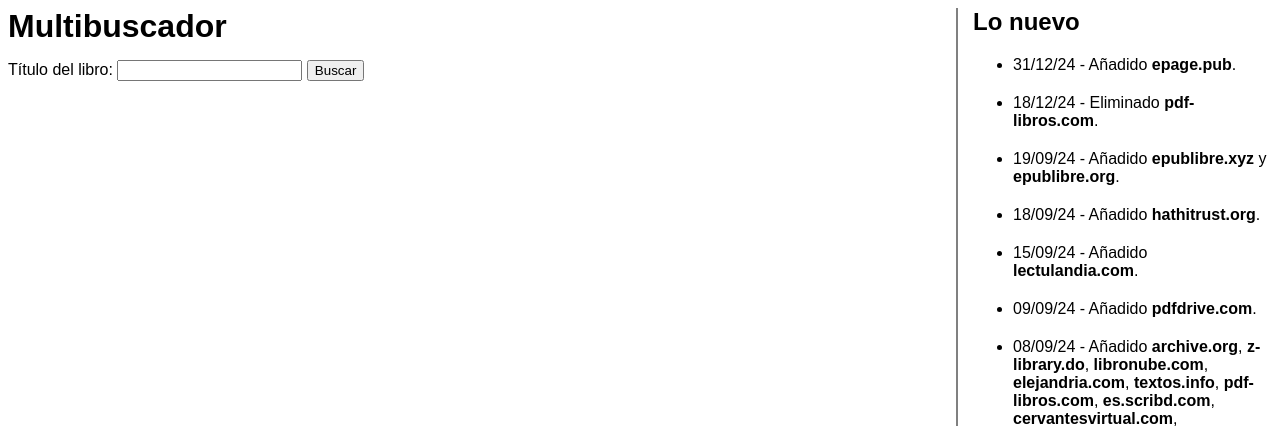
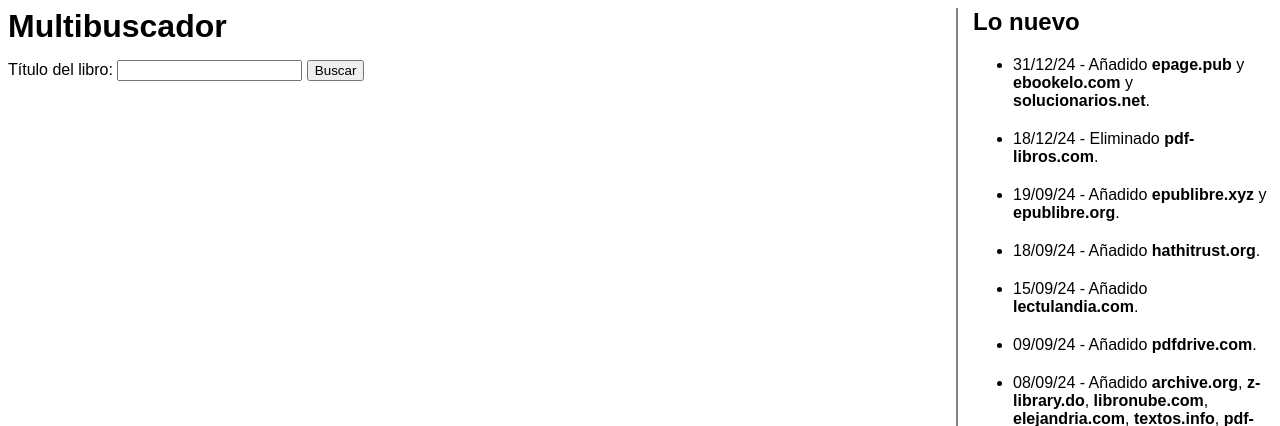
Before and after one commit to EscrituraYLectura/multibuscador, a Flask app: page / in a window 1280 px wide. Shown: the top 426 px of the page. Run offline with Flask 3, Linux system fonts and the light colour scheme.

Commit message:
Add 2 sites

```diff
--- a/src/templates/index.html
+++ b/src/templates/index.html
@@ -23,7 +23,7 @@
         <h2>Lo nuevo</h2>
         <ul>
             <li>
-                31/12/24 - Añadido <b>epage.pub</b>.
+                31/12/24 - Añadido <b>epage.pub</b> y <b>ebookelo.com</b> y <b>solucionarios.net</b>.
             </li>
             <li>
                 18/12/24 - Eliminado <b>pdf-libros.com</b>.
```
